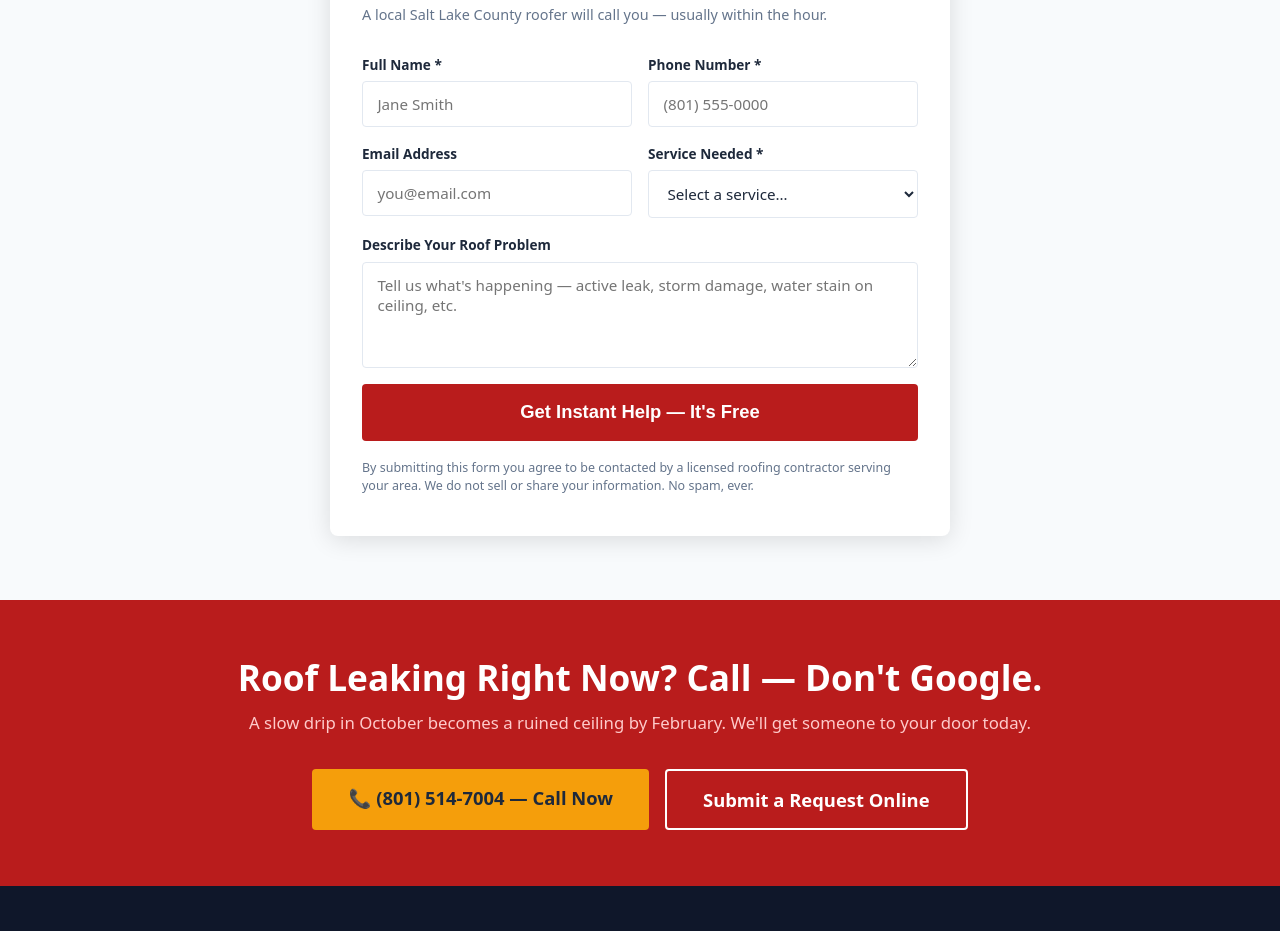
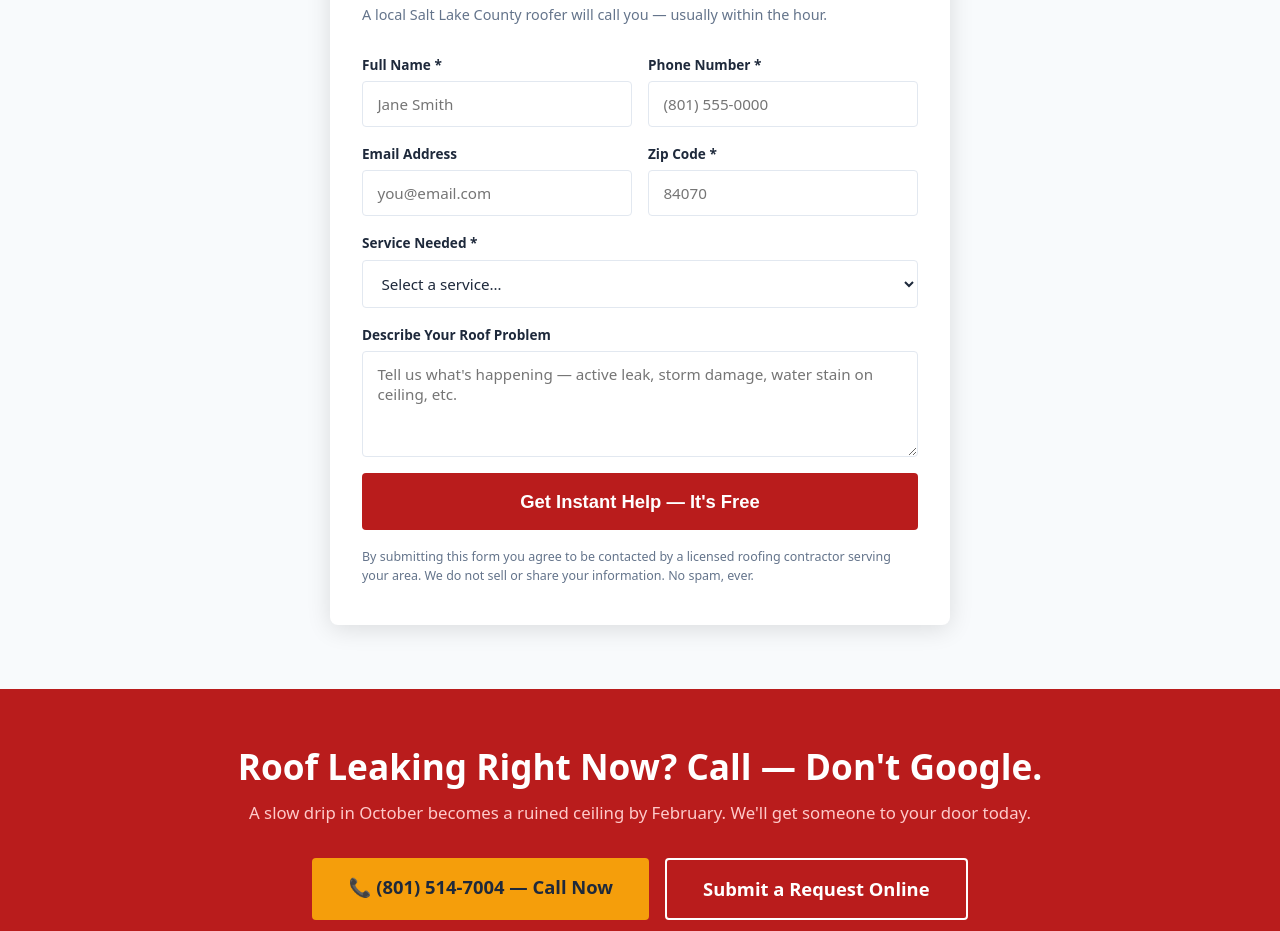
Before and after one commit to JSmitty37/sandyroofingpros.com, an Astro site: page / in a window 1280 px wide. Shown: the part 3631-4562 px from the top of the page. Built offline with nearby package versions, Linux system fonts and the light colour scheme; Astro itself is replaced by a stand-in of ours.

Commit message:
feat: add zip code field to lead form

```diff
--- a/src/components/LeadForm.astro
+++ b/src/components/LeadForm.astro
@@ -73,6 +73,23 @@ const {
       </div>
 
       <div class="form-field">
+        <label for={`${elementId}-zipcode`}>Zip Code *</label>
+        <input
+          type="text"
+          id={`${elementId}-zipcode`}
+          name="zipcode"
+          placeholder="84070"
+          required
+          autocomplete="postal-code"
+          inputmode="numeric"
+          pattern="[0-9]{5}"
+          maxlength="5"
+          data-fs-field
+        />
+        <span data-fs-error="zipcode" class="fs-field-error"></span>
+      </div>
+
+      <div class="form-field form-field--full">
         <label for={`${elementId}-service`}>Service Needed *</label>
         <select
           id={`${elementId}-service`}
```
